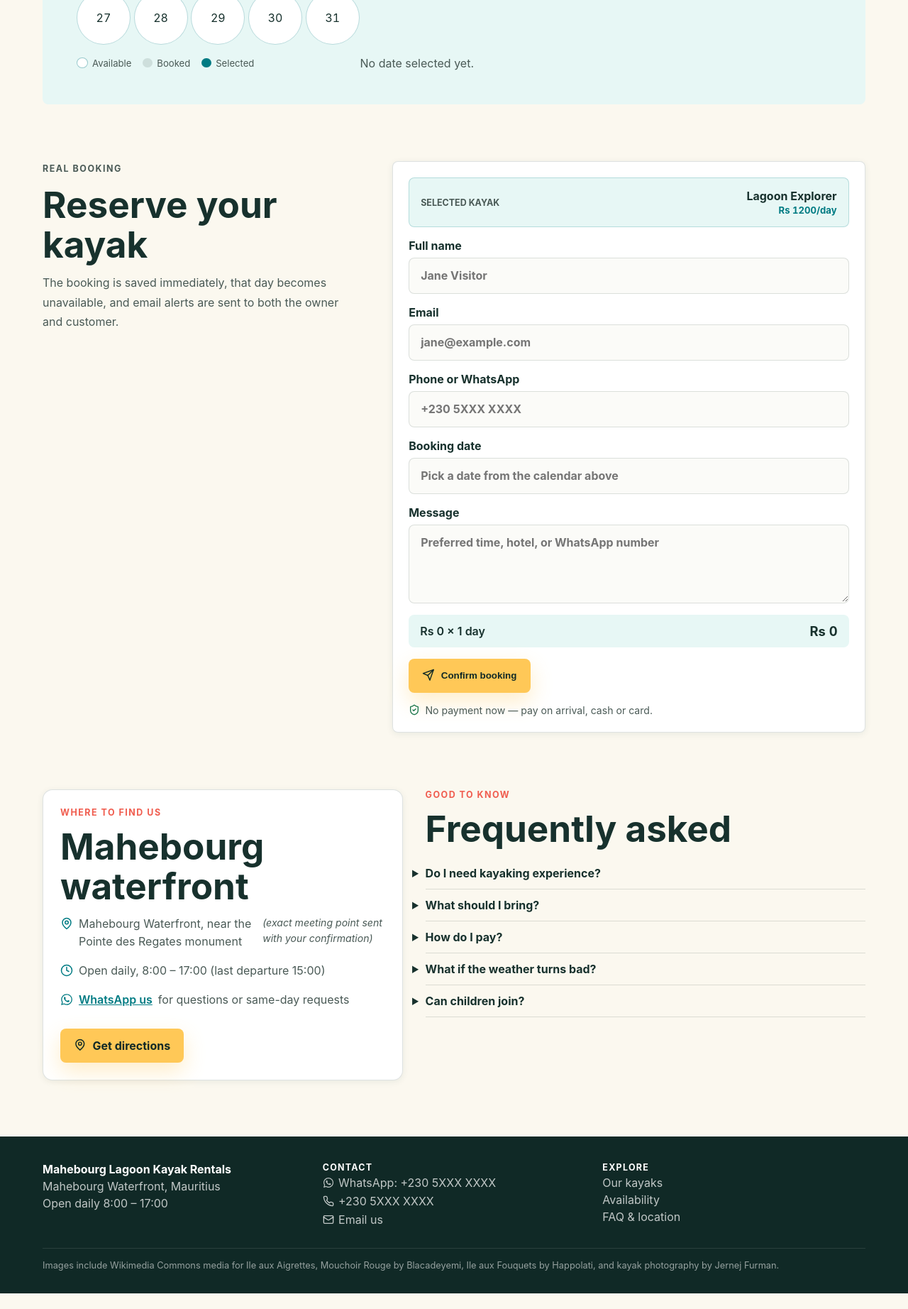
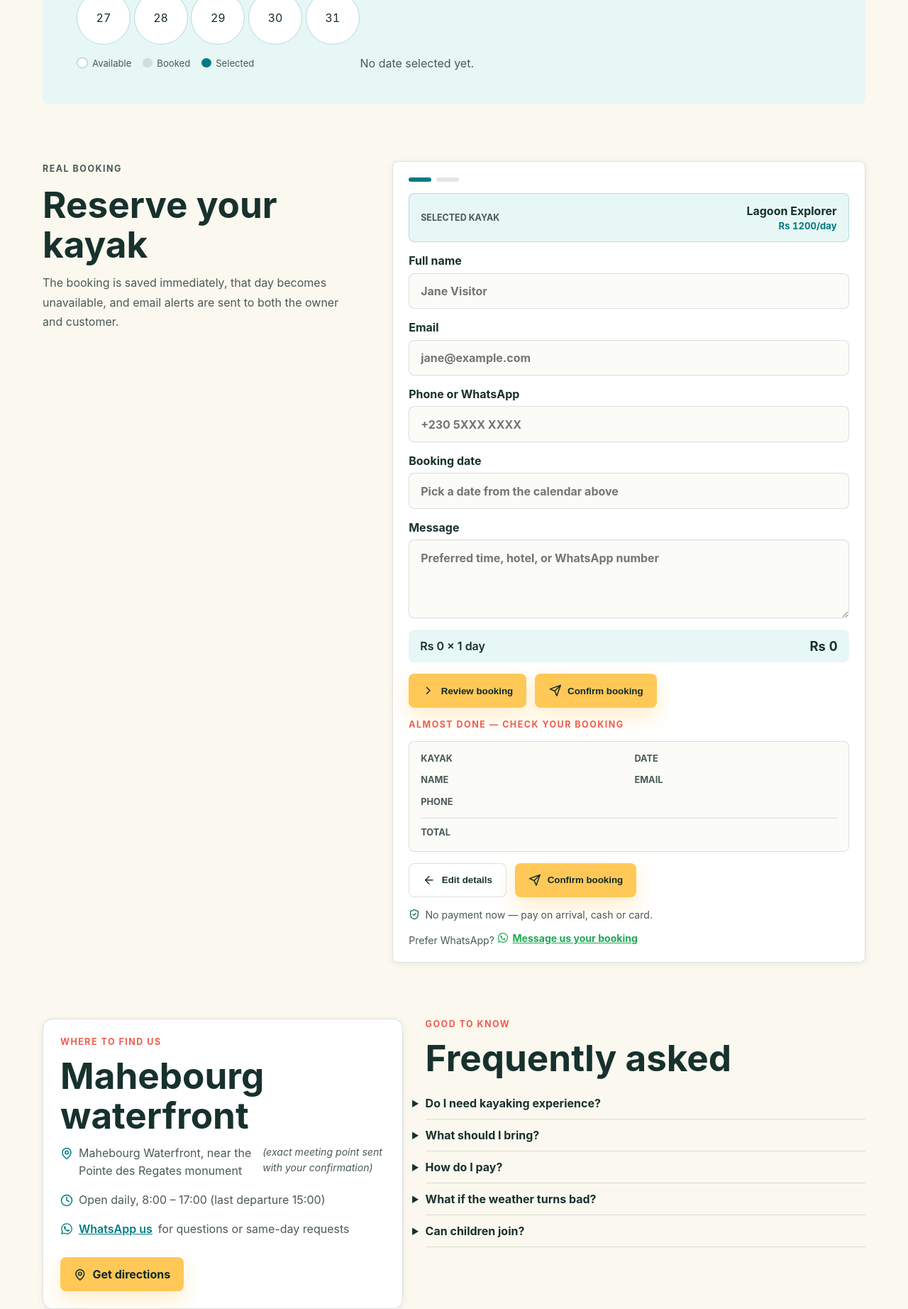
Before and after one commit to Hewish8/rental-platform, a Flask app: page / in a window 1280 px wide. Shown: the part 3430-5274 px from the top of the page at 71% size. Before the commit the page ends 5252 px from the top, so only its background shows below. Run offline with Flask 3, Linux system fonts and the light colour scheme; data comes from the database, SQL or seed files in the repository; data that the repository does not hold is empty; parts of the project's set-up code (start-up, migrations or seed data) failed here and were passed over.

Commit message:
T18: two-step checkout - details, then review, then confirm
JS enhances the booking form into a stepped flow with progress dots:
step 1 collects contact details (validated inline before advancing),
step 2 shows a review card (kayak, date, contact, total, pay-on-
arrival) with Edit/Confirm. Without JS the plain single-step form
still submits. Adds a WhatsApp booking alternative link (number is
an owner placeholder). Templates auto-reload enabled.

Co-Authored-By: Claude Fable 5 <noreply@anthropic.com>

```diff
--- a/app.py
+++ b/app.py
@@ -753,6 +753,7 @@ def create_app(config_overrides=None):
             "or set KAYAK_DEBUG=true for local development."
         )
 
+    app.config["TEMPLATES_AUTO_RELOAD"] = True
     app.teardown_appcontext(close_db)
 
     app.add_url_rule("/", "index", index)
--- a/static/app.js
+++ b/static/app.js
@@ -331,3 +331,67 @@ document.querySelectorAll(".toast").forEach((toast) => {
     setTimeout(() => dismissToast(toast), 6000);
   }
 });
+
+
+// --- Two-step checkout: details -> review -> confirm ----------------------
+
+const formProgress = document.querySelector("#formProgress");
+const stepDetails = document.querySelector("#formStepDetails");
+const stepReview = document.querySelector("#formStepReview");
+const reviewButton = document.querySelector("#reviewButton");
+const submitDirect = document.querySelector("#submitDirect");
+const backToDetails = document.querySelector("#backToDetails");
+
+function setStep(step) {
+  const inReview = step === 2;
+  stepDetails.hidden = inReview;
+  stepReview.hidden = !inReview;
+  formProgress.querySelectorAll(".progress-dot").forEach((dot) => {
+    dot.classList.toggle("is-active", Number(dot.dataset.step) <= step);
+  });
+  if (inReview) {
+    stepReview.querySelector("button")?.focus();
+  }
+}
+
+function fillReview() {
+  const form = document.querySelector(".booking-form");
+  const card = currentKayakCard();
+  const rate = card ? Number(card.dataset.kayakPrice) : 0;
+  document.querySelector("#reviewKayak").textContent = card ? card.dataset.kayakName : "";
+  document.querySelector("#reviewDate").textContent = selectedDate ? prettyDate(selectedDate) : "";
+  document.querySelector("#reviewName").textContent = form.customer_name.value.trim();
+  document.querySelector("#reviewEmail").textContent = form.customer_email.value.trim();
+  document.querySelector("#reviewPhone").textContent = form.customer_phone.value.trim() || "Not provided";
+  document.querySelector("#reviewTotal").textContent = `Rs ${rate}`;
+}
+
+if (reviewButton && stepDetails && stepReview) {
+  // JS available: enhance into the two-step flow.
+  reviewButton.hidden = false;
+  submitDirect.hidden = true;
+  formProgress.hidden = false;
+
+  reviewButton.addEventListener("click", () => {
+    let firstInvalid = null;
+    Object.entries(fieldValidators).forEach(([name, validate]) => {
+      const input = document.querySelector(`.booking-form [name='${name}']`);
+      if (!input) {
+        return;
+      }
+      const message = validate(input.value);
+      showFieldError(input, message);
+      if (message && !firstInvalid) {
+        firstInvalid = input;
+      }
+    });
+    if (firstInvalid) {
+      firstInvalid.focus();
+      return;
+    }
+    fillReview();
+    setStep(2);
+  });
+
+  backToDetails.addEventListener("click", () => setStep(1));
+}
--- a/static/styles.css
+++ b/static/styles.css
@@ -1398,3 +1398,80 @@ dd,
     position: static;
   }
 }
+
+
+/* --- Two-step checkout ----------------------------------------------------- */
+
+.form-progress {
+  display: flex;
+  gap: 0.4rem;
+}
+
+.progress-dot {
+  width: 2rem;
+  height: 0.35rem;
+  border-radius: var(--radius-pill);
+  background: rgba(23, 49, 45, 0.12);
+  transition: background var(--ease-micro);
+}
+
+.progress-dot.is-active {
+  background: var(--sea);
+}
+
+.form-step {
+  display: grid;
+  gap: var(--space-4);
+}
+
+.review-step .eyebrow {
+  margin-bottom: 0;
+}
+
+.review-details {
+  display: grid;
+  grid-template-columns: repeat(2, minmax(0, 1fr));
+  gap: var(--space-3) var(--space-4);
+  margin: 0;
+  padding: var(--space-4);
+  border: 1px solid var(--line);
+  border-radius: var(--radius-sm);
+  background: #fbfbf8;
+}
+
+.review-details .review-total {
+  grid-column: 1 / -1;
+  padding-top: var(--space-3);
+  border-top: 1px solid var(--line);
+}
+
+.review-total dd {
+  font-size: 1.25rem;
+  font-weight: 700;
+  color: var(--sea);
+}
+
+.button.secondary {
+  color: var(--ink);
+  border: 1px solid var(--line);
+  background: var(--surface);
+}
+
+.button.secondary:hover {
+  border-color: var(--sea);
+}
+
+.whatsapp-alt {
+  margin: 0;
+  color: var(--muted);
+  font-size: 0.88rem;
+}
+
+.whatsapp-alt a {
+  display: inline-flex;
+  align-items: center;
+  gap: 0.35rem;
+  color: #1fa855;
+  font-weight: 650;
+  text-decoration: underline;
+}
--- a/templates/index.html
+++ b/templates/index.html
@@ -156,7 +156,12 @@
         <p>The booking is saved immediately, that day becomes unavailable, and email alerts are sent to both the owner and customer.</p>
       </div>
       <form class="booking-form" method="post" action="{{ url_for('book') }}" novalidate>
+        <div class="form-progress" id="formProgress" hidden aria-hidden="true">
+          <span class="progress-dot is-active" data-step="1"></span>
+          <span class="progress-dot" data-step="2"></span>
+        </div>
         <input type="hidden" name="kayak_id" value="{{ form_values.get('kayak_id') or (kayaks[0].id if kayaks else 1) }}">
+        <div class="form-step" id="formStepDetails">
         <button class="selected-kayak" id="selectedKayakShortcut" type="button">
           <span>Selected kayak</span>
           <strong>
@@ -200,9 +205,29 @@
           <strong id="summaryTotal">Rs 0</strong>
         </div>
         <div class="actions">
-          <button class="button primary" type="submit">{{ icon('send') }}Confirm booking</button>
+          <button class="button primary" id="reviewButton" type="button" hidden>{{ icon('chevron-right') }}Review booking</button>
+          <button class="button primary" id="submitDirect" type="submit">{{ icon('send') }}Confirm booking</button>
         </div>
+        </div>
+
+        <div class="form-step review-step" id="formStepReview" hidden>
+          <p class="eyebrow">Almost done — check your booking</p>
+          <dl class="review-details">
+            <div><dt>Kayak</dt><dd id="reviewKayak"></dd></div>
+            <div><dt>Date</dt><dd id="reviewDate"></dd></div>
+            <div><dt>Name</dt><dd id="reviewName"></dd></div>
+            <div><dt>Email</dt><dd id="reviewEmail"></dd></div>
+            <div><dt>Phone</dt><dd id="reviewPhone"></dd></div>
+            <div class="review-total"><dt>Total</dt><dd id="reviewTotal"></dd></div>
+          </dl>
+          <div class="actions">
+            <button class="button secondary" id="backToDetails" type="button">{{ icon('arrow-left') }}Edit details</button>
+            <button class="button primary" type="submit">{{ icon('send') }}Confirm booking</button>
+          </div>
+        </div>
+
         <p class="payment-note">{{ icon('shield-check', 16) }}No payment now — pay on arrival, cash or card.</p>
+        <p class="whatsapp-alt">Prefer WhatsApp? <a href="https://wa.me/2305XXXXXXX?text=Hi%2C%20I%27d%20like%20to%20book%20a%20kayak">{{ icon('whatsapp', 16) }} Message us your booking</a></p>
       </form>
     </section>
     <section class="location-faq" id="faq">
```
